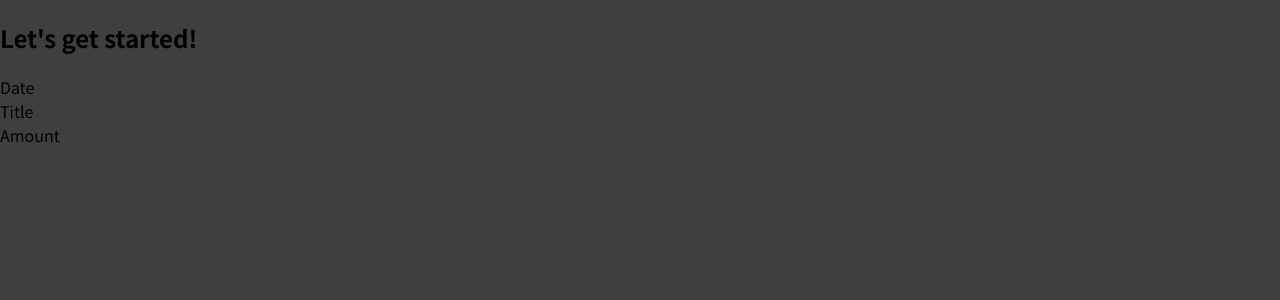
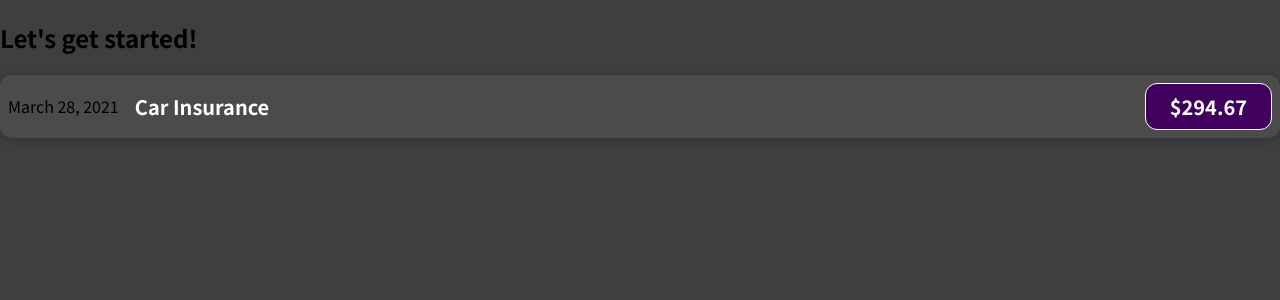
Before and after one commit to thenoiseinspace/food-delivery-app, a JavaScript app: page / in a window 1280 px wide. Shown: the top 300 px of the page. Built offline with nearby package versions, Linux system fonts and the light colour scheme.

Commit message:
adding initial styling

```diff
--- /dev/null
+++ b/src/components/ExpenseItem.css
@@ -0,0 +1,56 @@
+.expense-item {
+    display: flex;
+    justify-content: space-between;
+    align-items: center;
+    box-shadow: 0 2px 8px rgba(0, 0, 0, 0.25);
+    padding: 0.5rem;
+    margin: 1rem 0;
+    border-radius: 12px;
+    background-color: #4b4b4b;
+  }
+
+  .expense-item__description {
+    display: flex;
+    flex-direction: column;
+    gap: 1rem;
+    align-items: flex-end;
+    flex-flow: column-reverse;
+    justify-content: flex-start;
+    flex: 1;
+  }
+
+  .expense-item h2 {
+    color: #3a3a3a;
+    font-size: 1rem;
+    flex: 1;
+    margin: 0 1rem;
+    color: white;
+  }
+
+  .expense-item__price {
+    font-size: 1rem;
+    font-weight: bold;
+    color: white;
+    background-color: #40005d;
+    border: 1px solid white;
+    padding: 0.5rem;
+    border-radius: 12px;
+  }
+
+  @media (min-width: 580px) {
+    .expense-item__description {
+      flex-direction: row;
+      align-items: center;
+      justify-content: flex-start;
+      flex: 1;
+    }
+
+    .expense-item__description h2 {
+      font-size: 1.25rem;
+    }
+
+    .expense-item__price {
+      font-size: 1.25rem;
+      padding: 0.5rem 1.5rem;
+    }
+  }
--- a/src/components/ExpenseItem.js
+++ b/src/components/ExpenseItem.js
@@ -1,9 +1,13 @@
+import "./ExpenseItem.css";
+
 function ExpenseItem() {
   return (
-    <div>
-      <div>Date</div>
-      <div>Title</div>
-      <div>Amount</div>
+    <div className="expense-item">
+      <div>March 28, 2021</div>
+      <div className="expense-item__description">
+        <h2>Car Insurance</h2>
+        <div className="expense-item__price">$294.67</div>
+      </div>
     </div>
   );
 }
```
